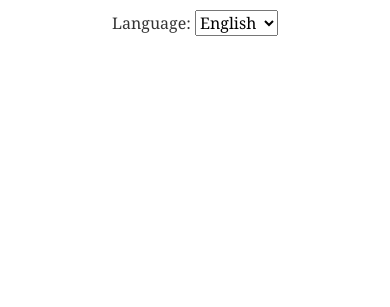
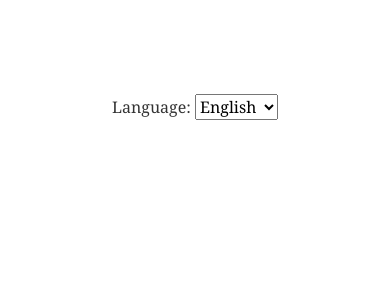
Before and after one commit to higgins/starting-condition, a website with bundled scripts: page index.html in a window 390 px wide. Shown: the top 307 px of the page. Built offline with nearby package versions, Linux system fonts and the light colour scheme.

Commit message:
some padding for mobile 🙈

```diff
--- a/index.html
+++ b/index.html
@@ -16,7 +16,7 @@ html{font-family:sans-serif;-ms-text-size-adjust:100%;-webkit-text-size-adjust:1
           justify-content: space-between;
           height: 100vh;
           margin: 0;
-          padding: 0;
+          padding: 10vh;
       }
       header {
           padding: 10px;
```
